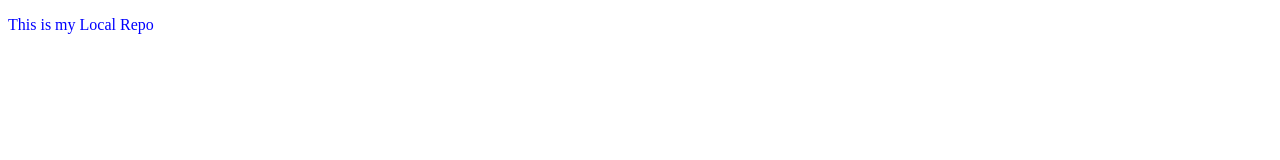
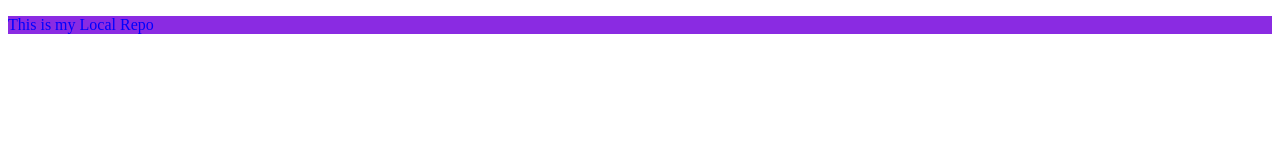
Before and after one commit to suraj59357/localrepo, a plain HTML site: page index.html in a window 1280 px wide. Drawn offline with Linux system fonts and the light colour scheme.

Commit message:
Inline css

```diff
--- a/index.html
+++ b/index.html
@@ -5,6 +5,11 @@
     <meta name="viewport" content="width=device-width, initial-scale=1.0">
     <title>HTML</title>
     <link rel="stylesheet" href="style.css">
+    <style>
+        p{
+            background: blueviolet;
+        }
+    </style>
 </head>
 <body>
     <p>This is my Local Repo</p>
```
